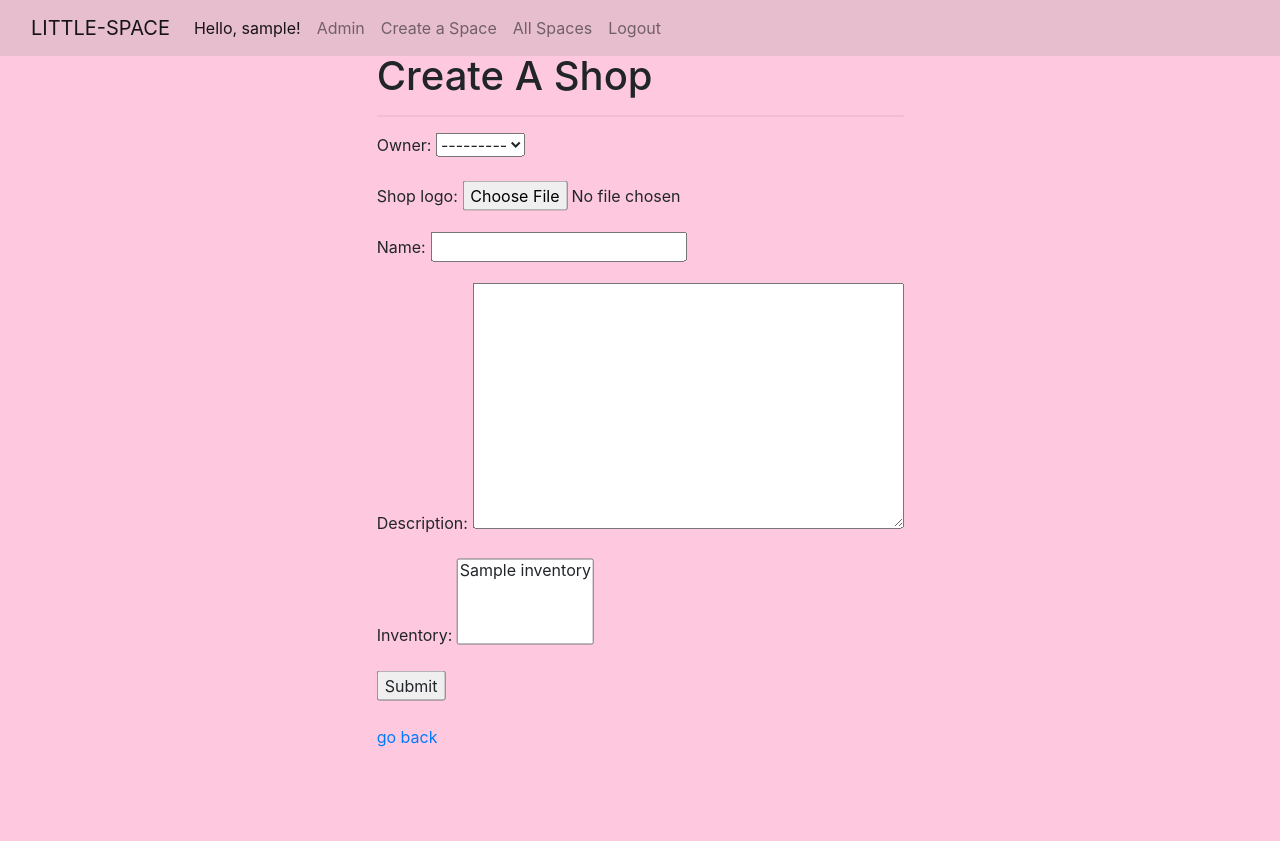
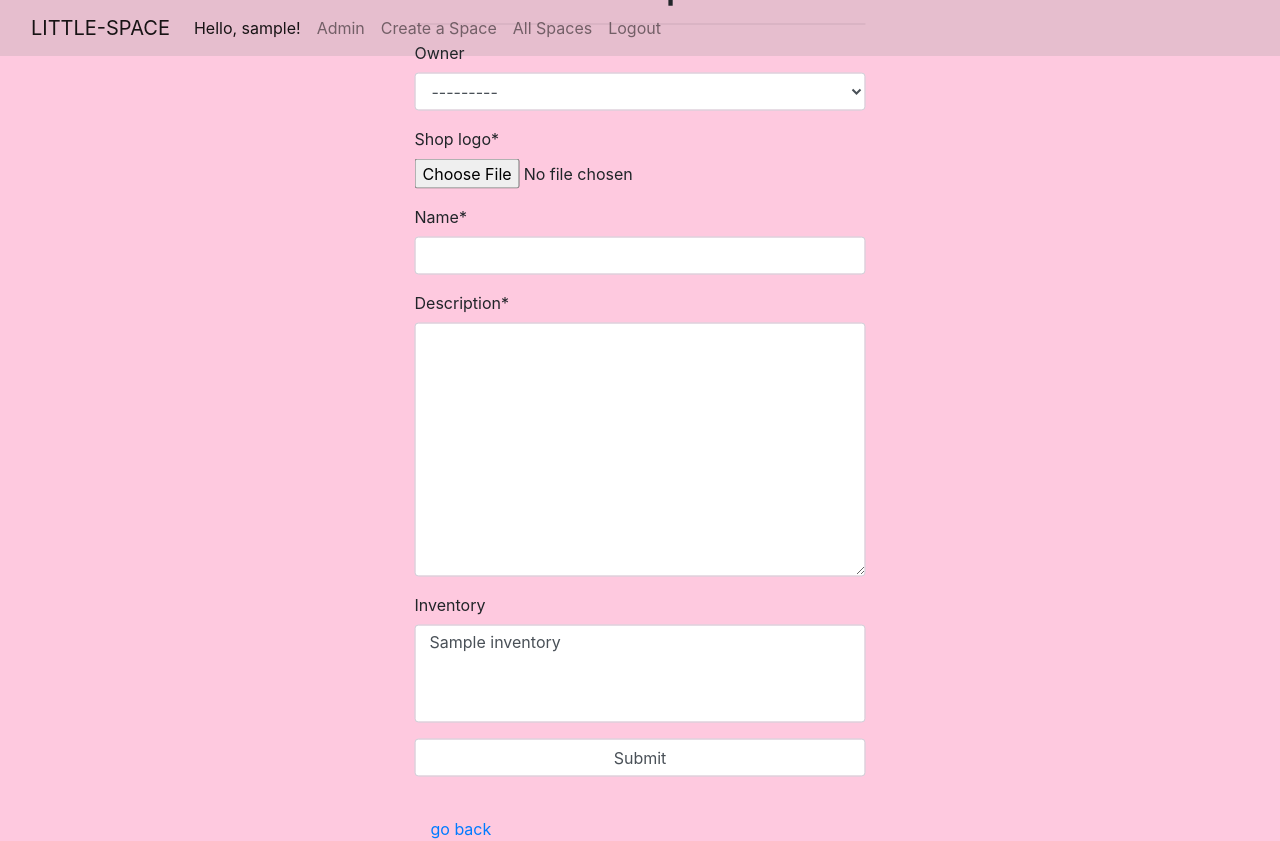
Before and after one commit to imanirak/little-space, a Django app: page /shop/new in a window 1280 px wide. Before the commit the page ends 747 px from the top, so only its background shows below. Run offline with Django 4.2, Linux system fonts and the light colour scheme; a user stored in the database is signed in; tables that the repository leaves empty hold one stand-in row (values such as "Sample post"); some libraries are stand-ins or nearby versions; some web fonts are replaced.

Commit message:
styled shopcreate crispyforms

```diff
--- a/lilspace/settings.py
+++ b/lilspace/settings.py
@@ -44,8 +44,11 @@ INSTALLED_APPS = [
     'django.contrib.sessions',
     'django.contrib.messages',
     'django.contrib.staticfiles',
+    'crispy_forms',
     'shop',
 ]
+
+CRISPY_TEMPLATE_PACK = 'bootstrap4'
 
 MIDDLEWARE = [
     'django.middleware.security.SecurityMiddleware',
--- a/shop/templates/shop_create.html
+++ b/shop/templates/shop_create.html
@@ -1,26 +1,27 @@
 {% extends 'base.html' %}
  {% block body %}
+ {% load crispy_forms_tags %}
 
 <div class="center">
-  <div class="one-third column">&nbsp;</div>
-<div class="one-third column">
+<div class=" one-third column">
+  <div class="form-box">
 
-    <h1 class="header-ls">Create A Shop</h1>
+    <h1 class="header-ls ">Create A Shop</h1>
     <hr>
-    <form method="post">
+    <form method="post" class="uniform form-group">
       <!-- Security Feature  -->
       {% csrf_token %}
       <!--  Generate inputs  -->
-      {{form.as_p}}
+      {{ form|crispy }}
       <!--  Submit form  -->
-        <input type="submit" value="Submit" />
+        <input class="form-control" type="submit" value="Submit" />
   </form>
 <br>
-    <a href="{% url 'shop_list' %}">go back</a>
+    <a class="b-padding mx-3" href="{% url 'shop_list' %}">go back</a>
+  </div>
   </div>
 
 
-<div class="one-third column">&nbsp;</div>
 
 
 </div>
```
Also changed, not shown: shop/static/styles/styles.css (+17 -2 lines), shop/migrations/0006_alter_item_item_img.py (added), 2 other files.
